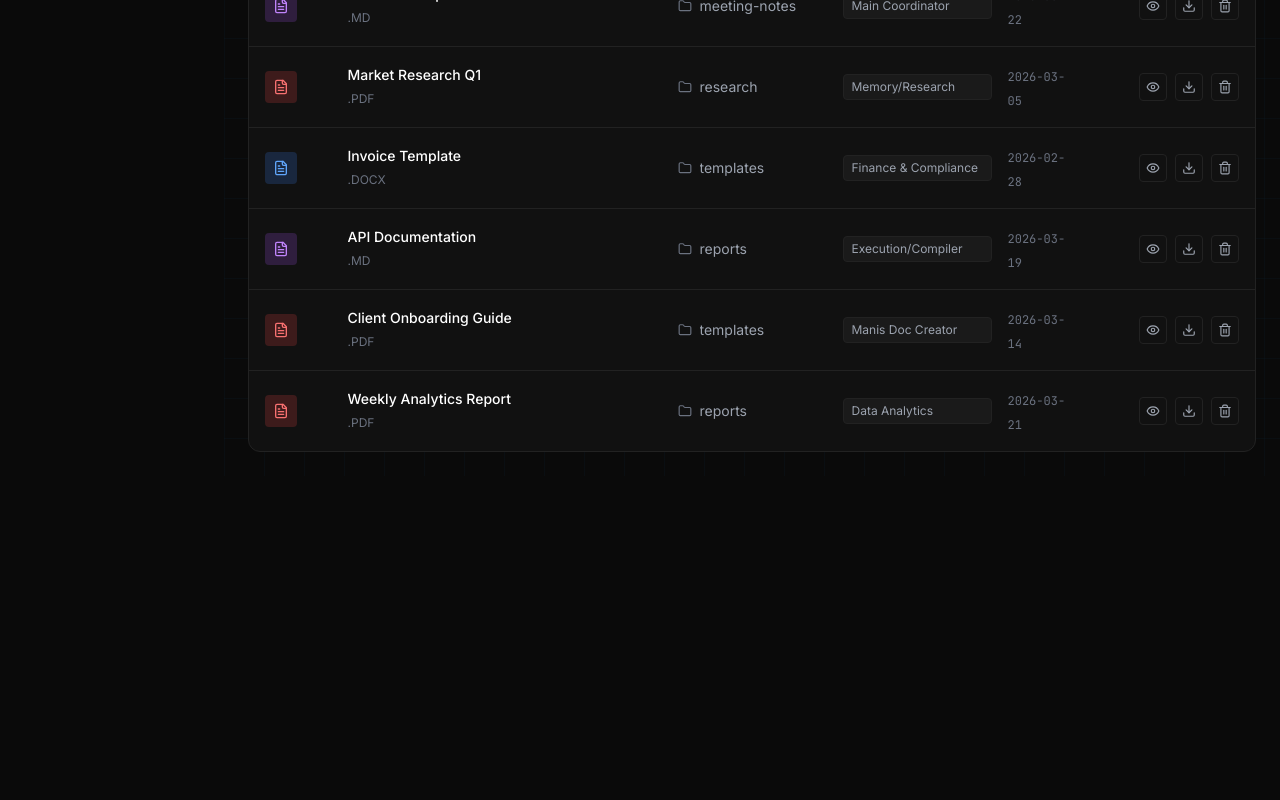
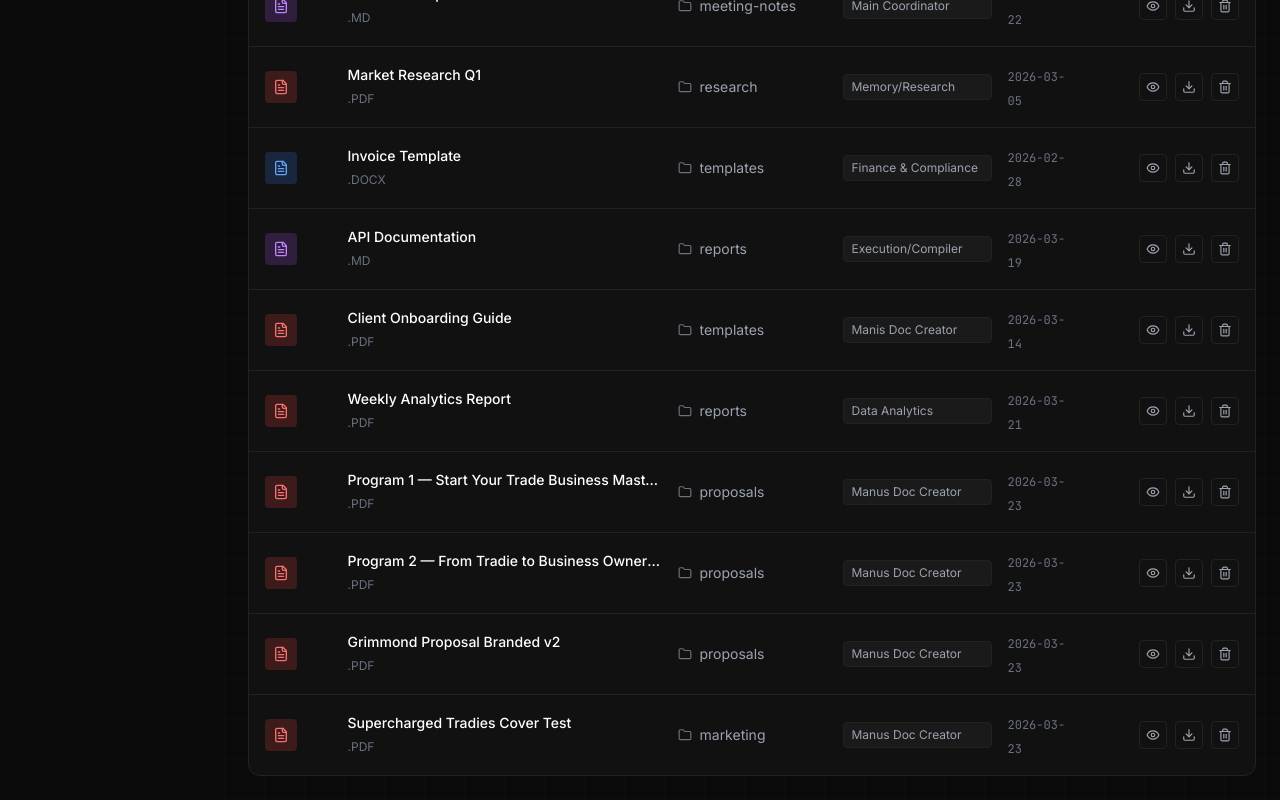
Before and after one commit to rezo-jason/openclaw-config, a Next.js app: page /docs in a window 1280 px wide. Shown: the part 842-1642 px from the top of the page. Before the commit the page ends 1318 px from the top, so only its background shows below. Built offline with nearby package versions, Linux system fonts and the light colour scheme.

Commit message:
Docs: extend list with v3 program documents

```diff
--- a/pages/docs.js
+++ b/pages/docs.js
@@ -112,6 +112,42 @@ const initialDocs = [
     author: "Data Analytics",
     type: "pdf",
     filename: "weekly-analytics.pdf"
+  },
+  {
+    title: "Program 1 — Start Your Trade Business Mastermind (v3)",
+    path: "/documents/PROGRAM1_START_YOUR_TRADE_BUSINESS_MASTERMIND_BRANDED_v3.pdf",
+    created: "2026-03-23",
+    folder: "proposals",
+    author: "Manus Doc Creator",
+    type: "pdf",
+    filename: "PROGRAM1_START_YOUR_TRADE_BUSINESS_MASTERMIND_BRANDED_v3.pdf"
+  },
+  {
+    title: "Program 2 — From Tradie to Business Owner (v3)",
+    path: "/documents/PROGRAM2_FROM_TRADIE_TO_BUSINESS_OWNER_BRANDED_v3.pdf",
+    created: "2026-03-23",
+    folder: "proposals",
+    author: "Manus Doc Creator",
+    type: "pdf",
+    filename: "PROGRAM2_FROM_TRADIE_TO_BUSINESS_OWNER_BRANDED_v3.pdf"
+  },
+  {
+    title: "Grimmond Proposal Branded v2",
+    path: "/documents/GRIMMOND_PROPOSAL_BRANDED_v2.pdf",
+    created: "2026-03-23",
+    folder: "proposals",
+    author: "Manus Doc Creator",
+    type: "pdf",
+    filename: "GRIMMOND_PROPOSAL_BRANDED_v2.pdf"
+  },
+  {
+    title: "Supercharged Tradies Cover Test",
+    path: "/documents/SUPERCHARGED_TRADIES_COVER_TEST.pdf",
+    created: "2026-03-23",
+    folder: "marketing",
+    author: "Manus Doc Creator",
+    type: "pdf",
+    filename: "SUPERCHARGED_TRADIES_COVER_TEST.pdf"
   },
 ];
 
```
